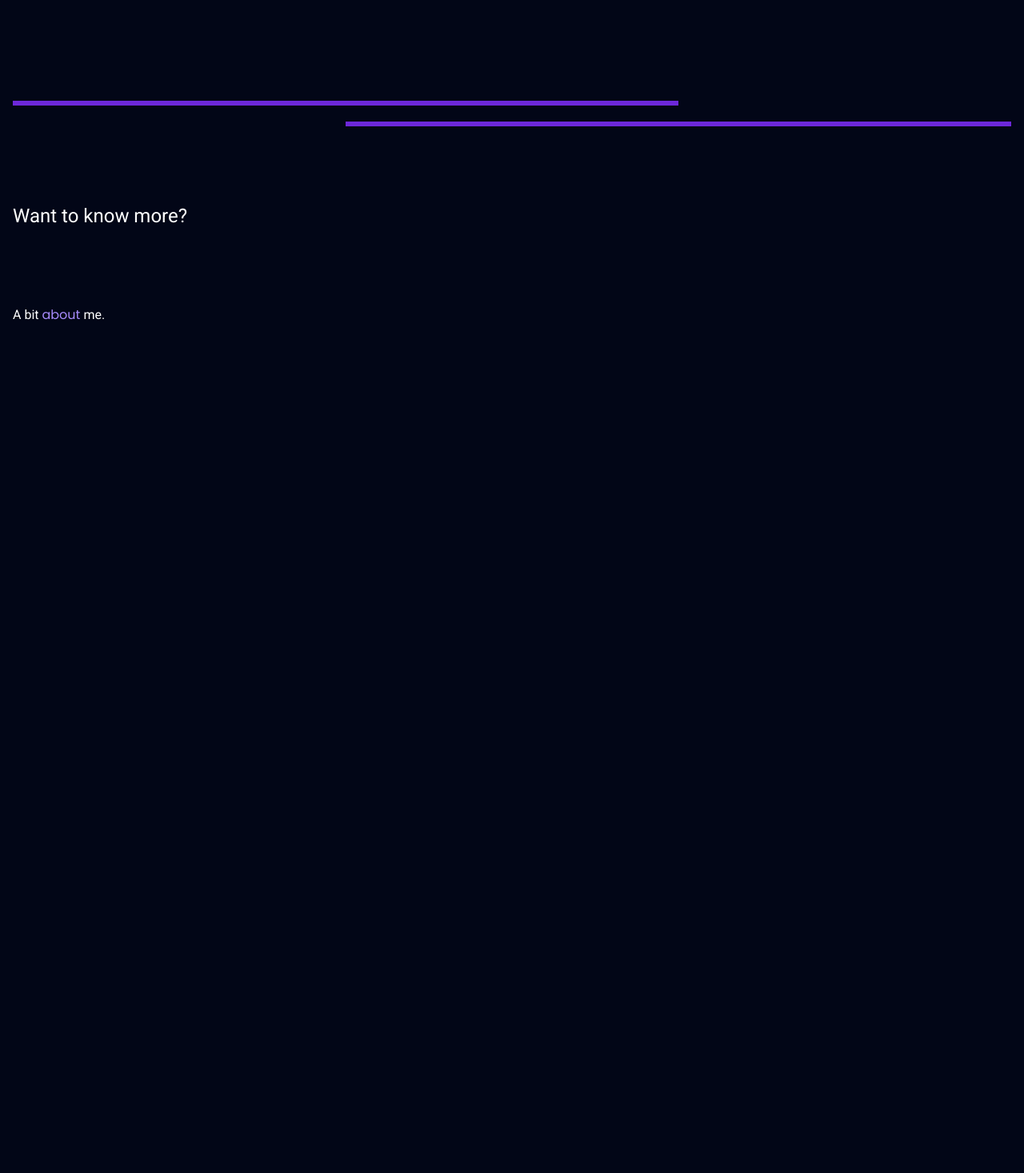
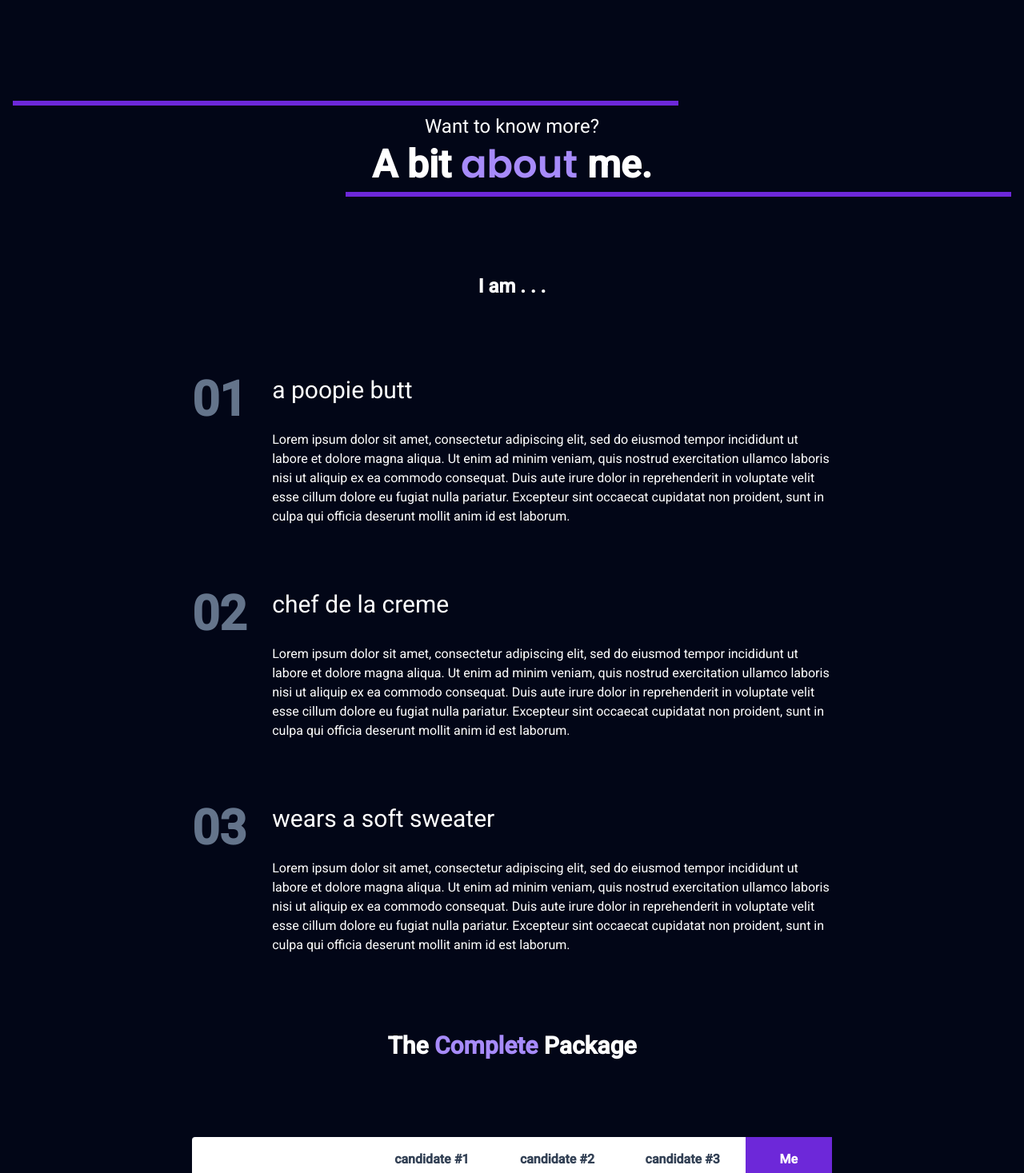
Before and after one commit to Nicktvdd/portfolio, a SvelteKit app: page / in a window 1280 px wide. Shown: the part 1330-2797 px from the top of the page at 80% size. Before the commit the page ends 1880 px from the top, so only its background shows below. Built offline with nearby package versions, Linux system fonts and the light colour scheme.

Commit message:
Main finished

```diff
--- a/src/components/Main.svelte
+++ b/src/components/Main.svelte
@@ -5,6 +5,24 @@
     { name: "Projectname", icon: "fa-solid fa-code" },
     { name: "Project2", icon: "fa-solid fa-list-check" },
     { name: "Project3", icon: "fa-solid fa-diagram-project" },
+  ];
+
+  let benefits = [
+    {
+      name: "a poopie butt",
+      description:
+        "Lorem ipsum dolor sit amet, consectetur adipiscing elit, sed do eiusmod tempor incididunt ut labore et dolore magna aliqua. Ut enim ad minim veniam, quis nostrud exercitation ullamco laboris nisi ut aliquip ex ea commodo consequat. Duis aute irure dolor in reprehenderit in voluptate velit esse cillum dolore eu fugiat nulla pariatur. Excepteur sint occaecat cupidatat non proident, sunt in culpa qui officia deserunt mollit anim id est laborum.",
+    },
+    {
+      name: "chef de la creme",
+      description:
+        "Lorem ipsum dolor sit amet, consectetur adipiscing elit, sed do eiusmod tempor incididunt ut labore et dolore magna aliqua. Ut enim ad minim veniam, quis nostrud exercitation ullamco laboris nisi ut aliquip ex ea commodo consequat. Duis aute irure dolor in reprehenderit in voluptate velit esse cillum dolore eu fugiat nulla pariatur. Excepteur sint occaecat cupidatat non proident, sunt in culpa qui officia deserunt mollit anim id est laborum.",
+    },
+    {
+      name: "wears a soft sweater",
+      description:
+        "Lorem ipsum dolor sit amet, consectetur adipiscing elit, sed do eiusmod tempor incididunt ut labore et dolore magna aliqua. Ut enim ad minim veniam, quis nostrud exercitation ullamco laboris nisi ut aliquip ex ea commodo consequat. Duis aute irure dolor in reprehenderit in voluptate velit esse cillum dolore eu fugiat nulla pariatur. Excepteur sint occaecat cupidatat non proident, sunt in culpa qui officia deserunt mollit anim id est laborum.",
+    },
   ];
 </script>
 
@@ -100,10 +118,87 @@
       class="flex flex-col gap-2 text-center relative before:absolute before:top-0
   before:left-0 before:w-2/3 before:h-1.5 before:bg-violet-700 after:absolute
   after:bottom-0 after:right-0 after:w-2/3 after:h-1.5 after:bg-violet-700 py-4"
-    />
-    <h6 class="text-lg sm:text-xl md:text-2xl">Want to know more?</h6>
-    <h3>
-      A bit <span class="poppins text-violet-400">about</span> me.
-    </h3>
+    >
+      <h6 class="text-lg sm:text-xl md:text-2xl">Want to know more?</h6>
+      <h3 class="font-semibold text-3xl sm:text-4xl md:text-5xl">
+        A bit <span class="poppins text-violet-400">about</span> me.
+      </h3>
+    </div>
+    <p class="mx-auto poppins font-semibold text-lg sm:text-xl md:text-2xl">
+      I am . . .
+    </p>
+    <div class="flex flex-col gap-20 w-full mx-auto max-w-[800px]">
+      {#each benefits as benefit, index}
+        <div class="flex gap-6 sm:gap-8">
+          <p
+            class="poppins text-4xl sm:text-5xl md:text-6xl text-slate-500 font-semibold"
+          >
+            0{index + 1}
+          </p>
+          <div class="flex flex-col gap-6 sm:gap-8">
+            <h3 class="text-2xl sm:text-3xl md:text:5-xl">
+              {benefit.name}
+            </h3>
+            <p>{benefit.description}</p>
+          </div>
+        </div>
+      {/each}
+    </div>
+    <h5 class="text-2xl sm:text-3xl font-semibold text-center poppins">The <span class="text-violet-400 poppins">Complete</span> Package</h5>
+    <div
+      class="flex flex-col overflow-x-scroll gap-10 max-w-[800px] mx-auto w-full"
+    >
+      <table class="bg-white text-slate-700 rounded text-center">
+        <thead class="border-b border-solid border-slate-200">
+          <tr class="">
+            <th />
+            <th class="whitespace-nowrap p-2 px-4"> candidate #1</th>
+            <th class="whitespace-nowrap p-2 px-4"> candidate #2</th>
+            <th class="whitespace-nowrap p-2 px-4"> candidate #3</th>
+            <th class="whitespace-nowrap bg-violet-700 text-white p-4 px-8">
+              Me</th
+            >
+          </tr>
+        </thead>
+        <tbody>
+          <tr class="border-b border-solid border-slate-200">
+            <td class="border-r border-solid bord-white pl-4 pr-8 py-4 font-semibold text-sm whitespace-nowrap">
+              Dedication</td>
+              <td><i class="fa-solid fa-check text-slate-500"></i></td>
+              <td><i class="fa-solid fa-xmark text-slate-500"></i></td>
+              <td><i class="fa-solid fa-xmark text-slate-500"></i></td>
+              <td><i class="fa-solid fa-check text-green-500"></i></td>
+          </tr>
+          <tr class="border-b border-solid border-slate-200">
+            <td class="border-r border-solid bord-white pl-4 pr-8 py-4 font-semibold text-sm whitespace-nowrap">
+              Critical Thought</td>
+              <td><i class="fa-solid fa-xmark text-slate-500"></i></td>
+              <td><i class="fa-solid fa-check text-slate-500"></i></td>
+              <td><i class="fa-solid fa-check text-slate-500"></i></td>
+              <td><i class="fa-solid fa-check text-green-500"></i></td>
+          </tr>
+          <tr class="border-b border-solid border-slate-200">
+            <td class="border-r border-solid bord-white pl-4 pr-8 py-4 font-semibold text-sm whitespace-nowrap">
+              Interpersonal Skills</td>
+              <td><i class="fa-solid fa-xmark text-slate-500"></i></td>
+              <td><i class="fa-solid fa-xmark text-slate-500"></i></td>
+              <td><i class="fa-solid fa-check text-slate-500"></i></td>
+              <td><i class="fa-solid fa-check text-green-500"></i></td>
+          </tr>
+          <tr class="border-b border-solid border-slate-200">
+            <td class="border-r border-solid bord-white pl-4 pr-8 py-4 font-semibold text-sm whitespace-nowrap">
+              Programming Ability</td>
+              <td><i class="fa-solid fa-check text-slate-500"></i></td>
+              <td><i class="fa-solid fa-xmark text-slate-500"></i></td>
+              <td><i class="fa-solid fa-xmark text-slate-500"></i></td>
+              <td><i class="fa-solid fa-check text-green-500"></i></td>
+          </tr>
+        </tbody>
+      </table>
+    </div>
+    <div class="mx-auto -mt-12 italic sm:hidden opacity-50">
+      <p>Scroll to see more &rarr;</p>
+    </div>
+    <p class="mx-auto">So why not invest?</p>
   </section>
 </main>
--- a/src/routes/+layout.svelte
+++ b/src/routes/+layout.svelte
@@ -17,7 +17,7 @@
   <div class={"fixed bottom-0 w-full duration-2300 flex p-10 z-[10] " + (
     y > 0 ? ' opacity-full pointer-events-auto': ' pointer-events-none opacity-0'
   )}>
-    <button on:click={goTop} class="ml-auto rounded-full bg-slate-900 text-violet400 px-3 sm:px-4 hover:bg-slate-800 cursor-pointer">
+    <button on:click={goTop} class="ml-auto rounded-full aspect-square bg-slate-900 text-violet-400 px-3 sm:px-4 hover:bg-slate-800 cursor-pointer">
       <i class="fa-solid fa-arrow-up grid place-items-center aspect-square"></i>
     </button>
   </div>
```
